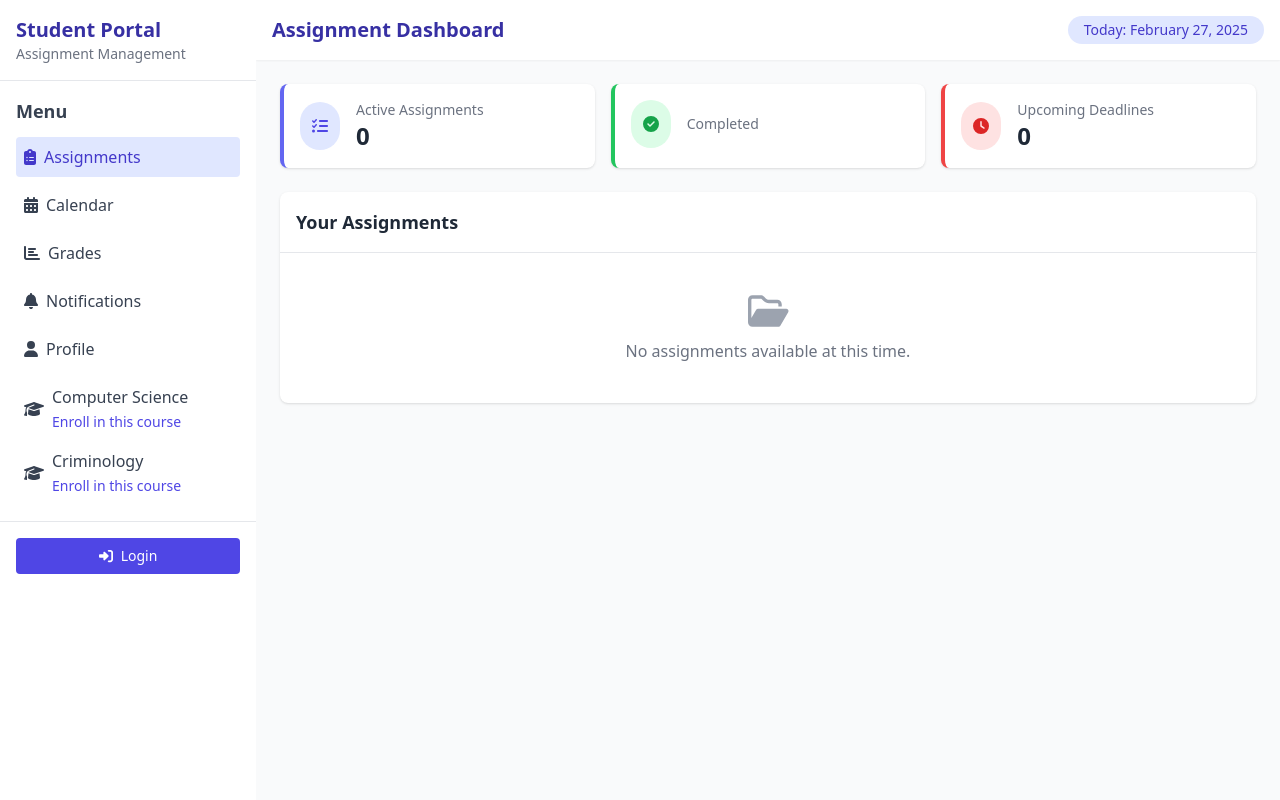
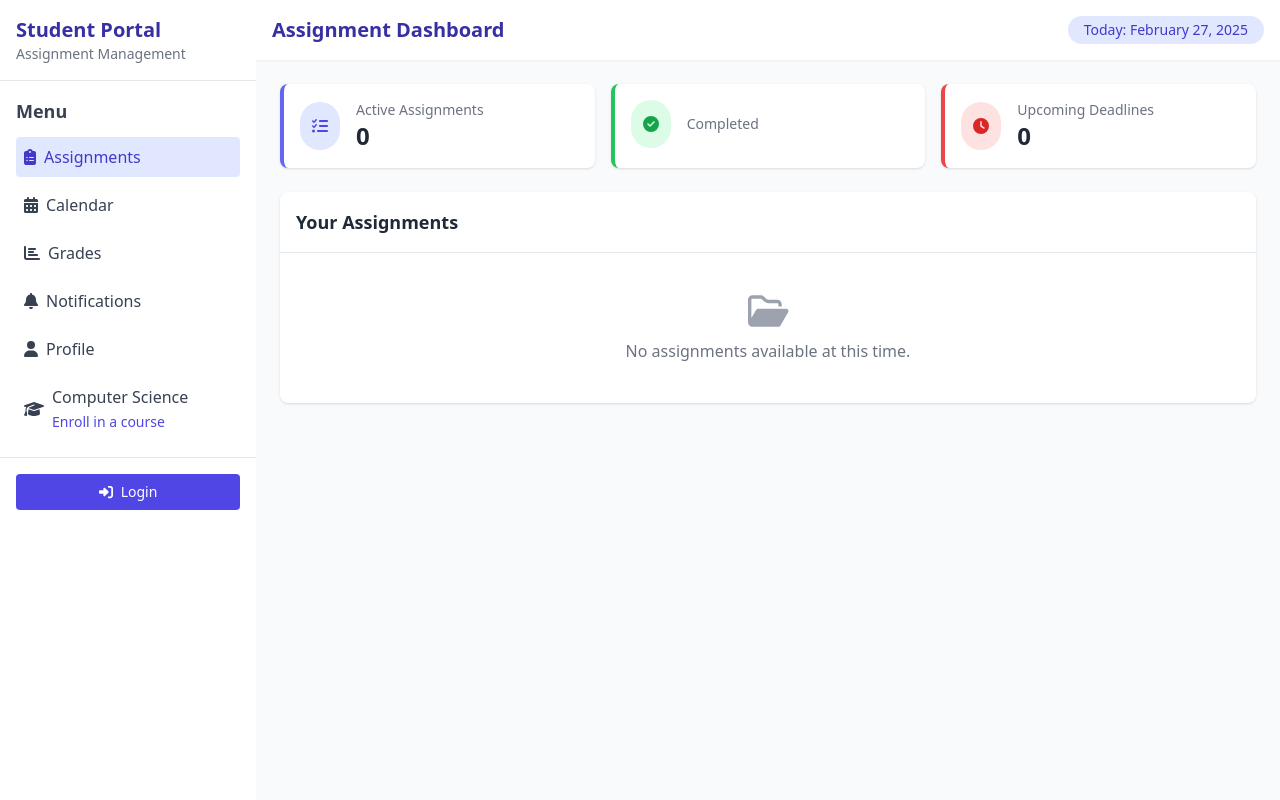
Before and after one commit to felixmokayabeatz/ai-assignment-submision-reminder, a Django app: template assignment_reminder/reminders/templates/assignment_list.html in a window 1280 px wide. Run offline with Django 5.2, Linux system fonts and the light colour scheme; the template is opened without the code that fills it: values that come from a table or form of the project are taken from there, others are empty; data comes from the database, SQL or seed files in the repository; parts of the project's set-up code (start-up, migrations or seed data) failed here and were passed over; some libraries are stand-ins or nearby versions.

Commit message:
Remove tghe for loop

```diff
--- a/assignment_reminder/reminders/templates/assignment_list.html
+++ b/assignment_reminder/reminders/templates/assignment_list.html
@@ -56,22 +56,15 @@
                         </a>
                     </li>
                     <li>
-                        {% for course in courses %}
-                            <div class="flex items-center p-2 text-gray-700 hover:bg-gray-100 rounded">
-                                <i class="fas fa-graduation-cap mr-2"></i> <!-- Added graduation cap icon -->
-                                <div>
-                                    <h3 class="font-medium">{{ course.name }}</h3>
-                                    <a href="{% url 'enroll' course.id %}" class="text-sm text-indigo-600 hover:text-indigo-800">
-                                        Enroll in this course
-                                    </a>
-                                </div>
+                        <div class="flex items-center p-2 text-gray-700 hover:bg-gray-100 rounded">
+                            <i class="fas fa-graduation-cap mr-2"></i>
+                            <div>
+                                <h3 class="font-medium">{{ course.name }}</h3>
+                                <a href="{% url 'enroll-course' %}" class="text-sm text-indigo-600 hover:text-indigo-800">
+                                    Enroll in a course
+                                </a>
                             </div>
-                        {% empty %}
-                            <div class="flex items-center p-2 text-gray-500">
-                                <i class="fas fa-graduation-cap mr-2"></i> <!-- Added icon even for empty state -->
-                                <p>No courses available.</p>
-                            </div>
-                        {% endfor %}
+                        </div>
                     </li>
                 </ul>
             </div>
```
